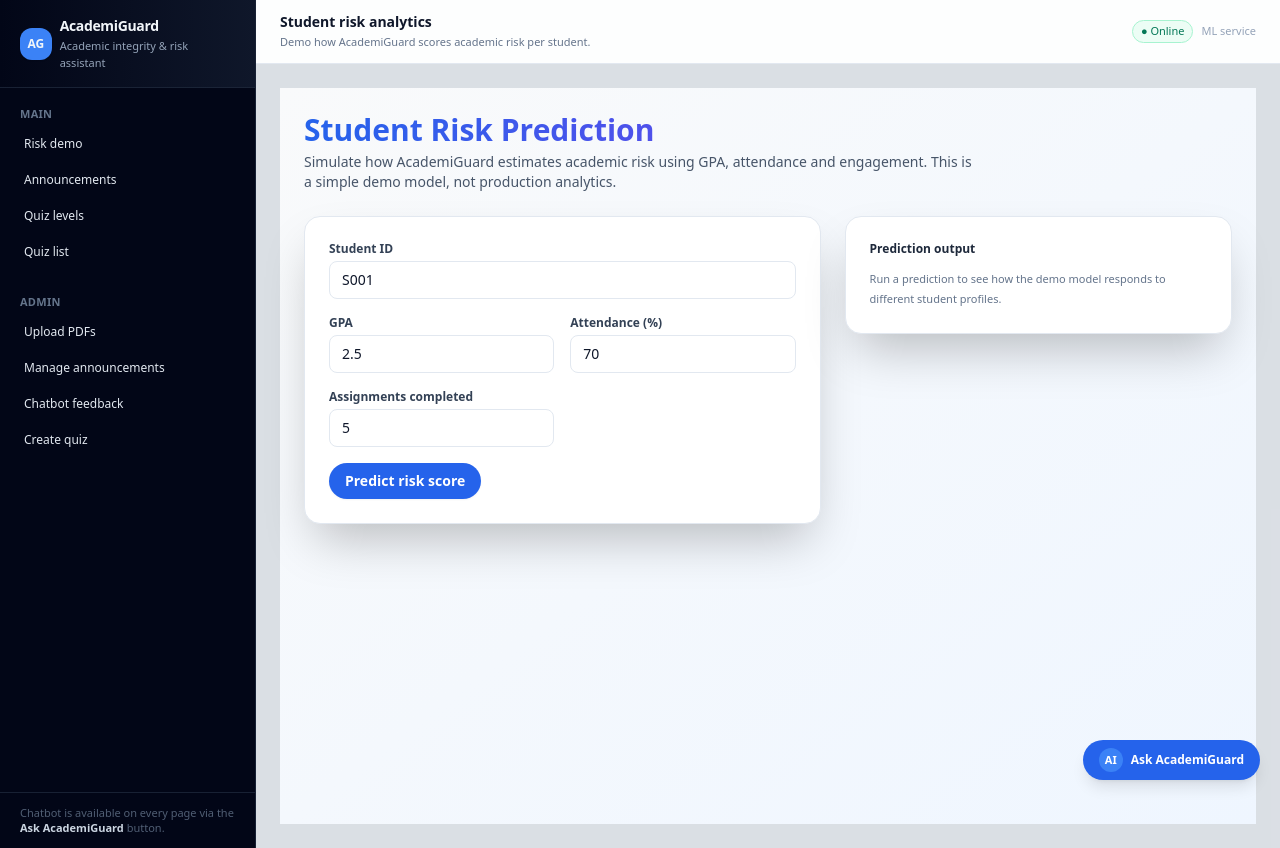
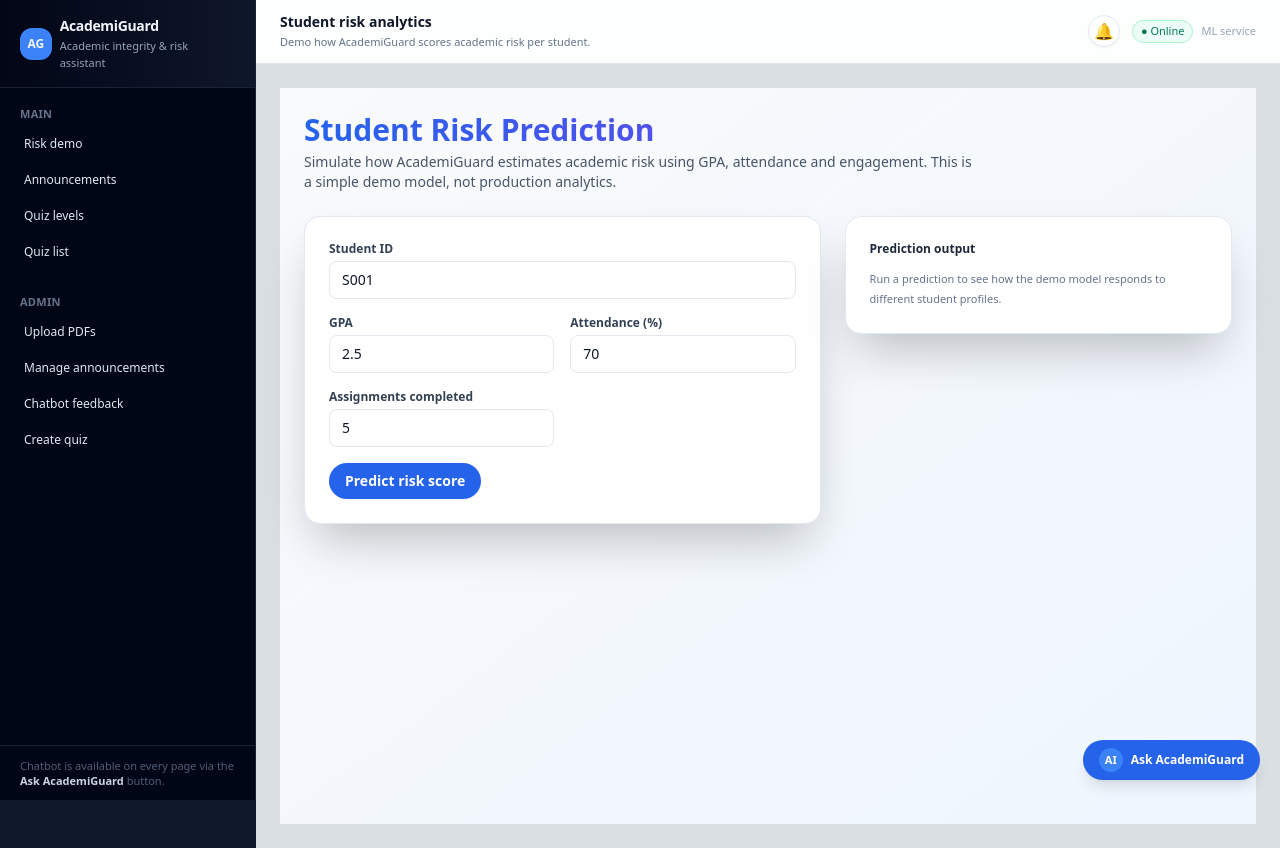
Before and after one commit to Sanka11/25-26J-172, a React app in the folder frontend/: page / in a window 1280 px wide. Built offline with nearby package versions, Linux system fonts and the light colour scheme; no server answers; the HTML template or start-up script is replaced by a standard one.

Commit message:
UI Fixed with better layout

```diff
--- a/frontend/src/App.jsx
+++ b/frontend/src/App.jsx
@@ -110,8 +110,8 @@ function Layout() {
 
   return (
     <div className="min-h-screen bg-slate-900 flex text-slate-900">
-      {/* Sidebar */}
-      <aside className="w-64 bg-slate-950/95 text-slate-100 flex flex-col border-r border-slate-800/80">
+      {/* Sidebar - stays visible while scrolling */}
+      <aside className="w-64 bg-slate-950/95 text-slate-100 flex flex-col border-r border-slate-800/80 sticky top-0 h-screen">
         <div className="px-5 py-4 border-b border-slate-800/80 bg-gradient-to-r from-slate-950 to-slate-900">
           <div className="flex items-center gap-2">
             <div className="h-8 w-8 rounded-xl bg-blue-500 flex items-center justify-center text-xs font-bold shadow-sm">
@@ -190,11 +190,21 @@ function Layout() {
                 {headerSubtitle}
               </p>
             </div>
-            <div className="hidden sm:flex items-center gap-2 text-[11px]">
-              <span className="inline-flex items-center rounded-full bg-emerald-50 px-2 py-0.5 text-emerald-700 border border-emerald-200">
-                ● Online
-              </span>
-              <span className="text-slate-400">ML service</span>
+            <div className="flex items-center gap-3 text-[11px]">
+              <button
+                type="button"
+                onClick={() => navigate("/announcements")}
+                className="inline-flex h-8 w-8 items-center justify-center rounded-full border border-slate-200 bg-white text-slate-600 hover:bg-slate-100 hover:text-slate-900 shadow-sm"
+                aria-label="Open announcements"
+              >
+                <span className="text-base">🔔</span>
+              </button>
+              <div className="hidden sm:flex items-center gap-2">
+                <span className="inline-flex items-center rounded-full bg-emerald-50 px-2 py-0.5 text-emerald-700 border border-emerald-200">
+                  ● Online
+                </span>
+                <span className="text-slate-400">ML service</span>
+              </div>
             </div>
           </div>
         </header>
--- a/frontend/src/componets/GlobalReminders.jsx
+++ b/frontend/src/componets/GlobalReminders.jsx
@@ -76,7 +76,7 @@ export default function GlobalReminders({ onReminderClick }) {
   };
 
   return (
-    <div className="mb-4 space-y-2">
+    <div className="fixed top-20 right-5 z-30 max-w-sm w-[90vw] sm:w-80 space-y-2 max-h-64 overflow-y-auto">
       {reminders.map((a) => (
         <div
           key={a.id}
```
